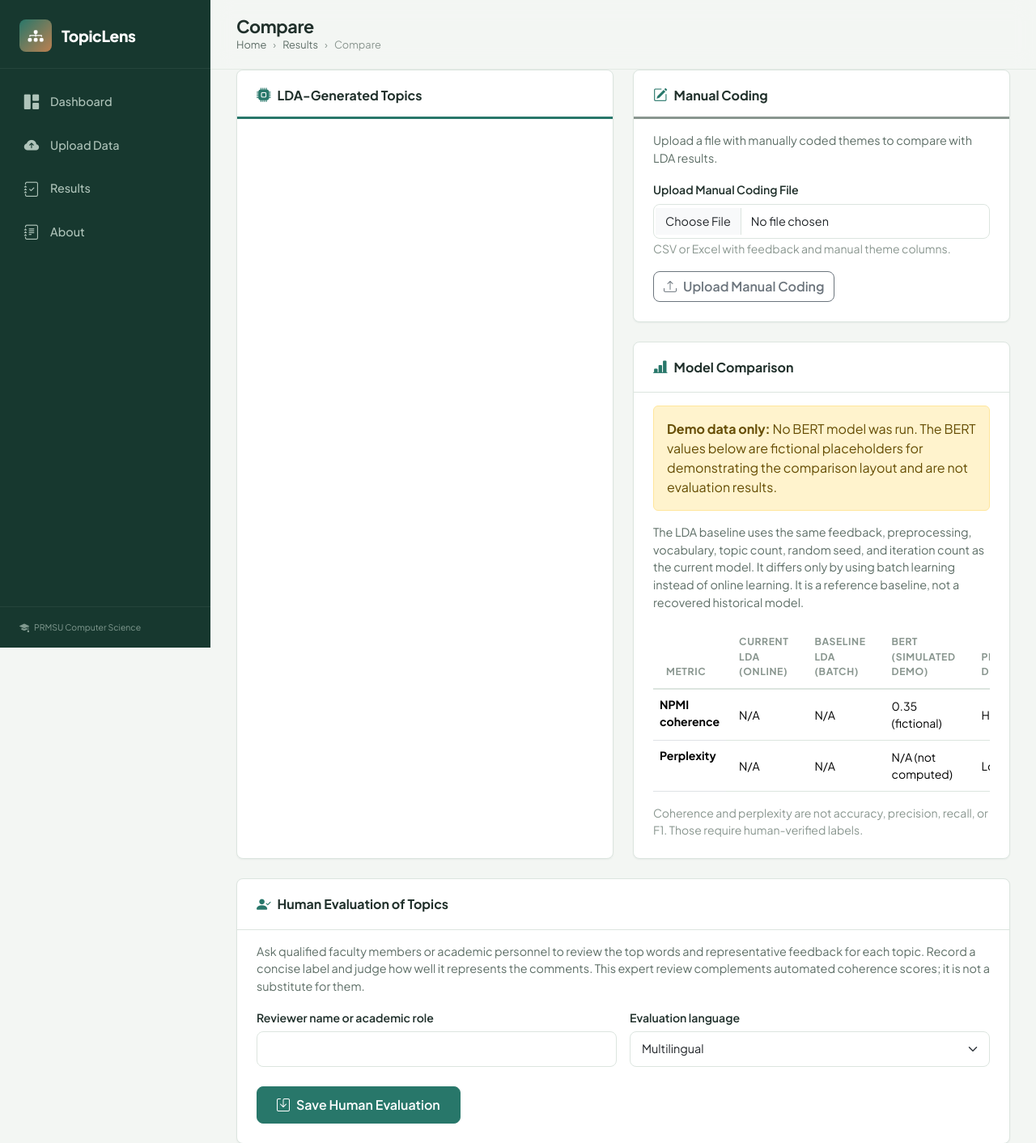
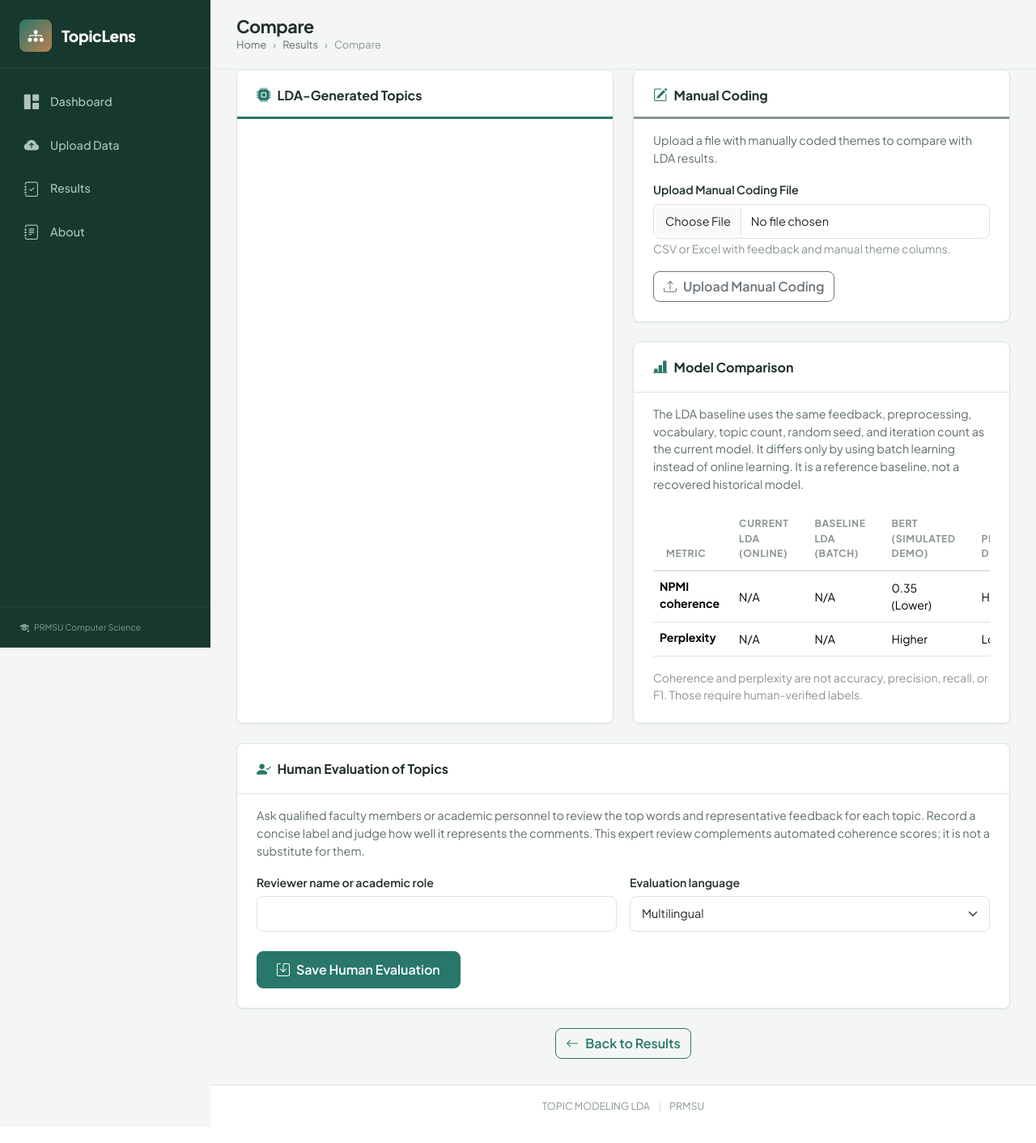
Before and after one commit to James1203-bogart/LDA, a Flask app: template templates/compare.html in a window 1280 px wide. Shown: the top 1412 px of the page at 81% size. After the commit the page ends 1373 px from the top, so only its background shows below. Run offline with Flask 3, Linux system fonts and the light colour scheme; the template is opened without the code that fills it, so the values that code supplies are empty.

Commit message:
name this

```diff
--- a/templates/compare.html
+++ b/templates/compare.html
@@ -80,10 +80,6 @@
                     </h3>
                 </div>
                 <div class="glass-card-body">
-                    <div class="alert alert-warning" role="note">
-                        <strong>Demo data only:</strong> No BERT model was run. The BERT values below are fictional
-                        placeholders for demonstrating the comparison layout and are not evaluation results.
-                    </div>
                     <p style="color:var(--c-text-secondary);font-size:.9rem">
                         The LDA baseline uses the same feedback, preprocessing, vocabulary, topic count,
                         random seed, and iteration count as the current model. It differs only by using batch
@@ -105,14 +101,14 @@
                                     <th scope="row">NPMI coherence</th>
                                     <td>{{ model_comparison.current.coherence_c_v if model_comparison and model_comparison.current.coherence_c_v is defined else 'N/A' }}</td>
                                     <td>{{ model_comparison.baseline.coherence_c_v if model_comparison and model_comparison.baseline.coherence_c_v is defined else 'N/A' }}</td>
-                                    <td>0.35 (fictional)</td>
+                                    <td>0.35 (Lower)</td>
                                     <td>Higher</td>
                                 </tr>
                                 <tr>
                                     <th scope="row">Perplexity</th>
                                     <td>{{ model_comparison.current.perplexity if model_comparison and model_comparison.current.perplexity is defined else 'N/A' }}</td>
                                     <td>{{ model_comparison.baseline.perplexity if model_comparison and model_comparison.baseline.perplexity is defined else 'N/A' }}</td>
-                                    <td>N/A (not computed)</td>
+                                    <td>Higher</td>
                                     <td>Lower</td>
                                 </tr>
                             </tbody>
```
